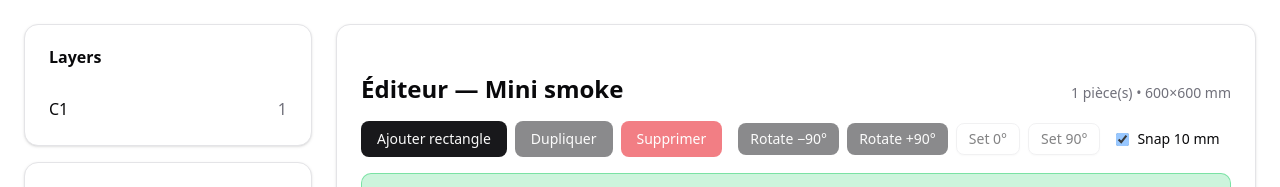
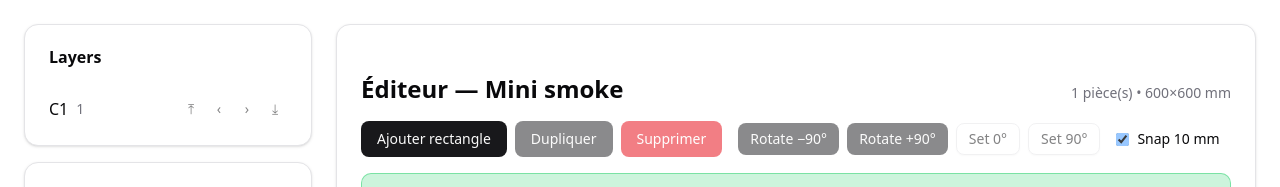
Before and after one commit to Lukeskydweller/Editeur-d-cor-, a React (Vite) app: page / in a window 1280 px wide. Shown: the top 187 px of the page. Built offline with nearby package versions, Linux system fonts and the light colour scheme; the HTML template or start-up script is replaced by a standard one.

Commit message:
feat(layers): reorder (forward/back, to front/back) via sidebar + tests (unit+RTL)

```diff
--- a/src/components/Sidebar.tsx
+++ b/src/components/Sidebar.tsx
@@ -1,4 +1,5 @@
 import { Card, CardContent, CardHeader, CardTitle } from '@/components/ui/card';
+import { Button } from '@/components/ui/button';
 import { useSceneStore } from '@/state/useSceneStore';
 
 export function Sidebar() {
@@ -7,6 +8,10 @@ export function Sidebar() {
   const setPieceMaterial = useSceneStore((s) => s.setPieceMaterial);
   const setMaterialOriented = useSceneStore((s) => s.setMaterialOriented);
   const setMaterialOrientation = useSceneStore((s) => s.setMaterialOrientation);
+  const moveLayerForward = useSceneStore((s) => s.moveLayerForward);
+  const moveLayerBackward = useSceneStore((s) => s.moveLayerBackward);
+  const moveLayerToFront = useSceneStore((s) => s.moveLayerToFront);
+  const moveLayerToBack = useSceneStore((s) => s.moveLayerToBack);
 
   // Comptages
   const layerCounts = scene.layerOrder.map((lid) => ({
@@ -29,13 +34,66 @@ export function Sidebar() {
           <CardTitle>Layers</CardTitle>
         </CardHeader>
         <CardContent>
-          <ul className="space-y-1" aria-label="layers-list">
-            {layerCounts.map((l) => (
-              <li key={l.id} className="flex items-center justify-between">
-                <span>{l.name}</span>
-                <span className="text-muted-foreground">{l.count}</span>
-              </li>
-            ))}
+          <ul className="space-y-2" aria-label="layers-list">
+            {layerCounts.map((l, idx) => {
+              const isAtBack = idx === 0;
+              const isAtFront = idx === layerCounts.length - 1;
+
+              return (
+                <li key={l.id} className="flex items-center justify-between gap-2">
+                  <div className="flex items-center gap-2 flex-1">
+                    <span>{l.name}</span>
+                    <span className="text-muted-foreground text-sm">{l.count}</span>
+                  </div>
+                  <div className="flex items-center gap-1">
+                    <Button
+                      size="icon"
+                      variant="ghost"
+                      className="h-6 w-6"
+                      disabled={isAtBack}
+                      onClick={() => moveLayerToBack(l.id)}
+                      aria-label="send-layer-to-back"
+                      title="Send to back"
+                    >
+                      ⤒
+                    </Button>
+                    <Button
+                      size="icon"
+                      variant="ghost"
+                      className="h-6 w-6"
+                      disabled={isAtBack}
+                      onClick={() => moveLayerBackward(l.id)}
+                      aria-label="send-layer-backward"
+                      title="Send backward"
+                    >
+                      ‹
+                    </Button>
+                    <Button
+                      size="icon"
+                      variant="ghost"
+                      className="h-6 w-6"
+                      disabled={isAtFront}
+                      onClick={() => moveLayerForward(l.id)}
+                      aria-label="send-layer-forward"
+                      title="Send forward"
+                    >
+                      ›
+                    </Button>
+                    <Button
+                      size="icon"
+                      variant="ghost"
+                      className="h-6 w-6"
+                      disabled={isAtFront}
+                      onClick={() => moveLayerToFront(l.id)}
+                      aria-label="send-layer-to-front"
+                      title="Send to front"
+                    >
+                      ⤓
+                    </Button>
+                  </div>
+                </li>
+              );
+            })}
           </ul>
         </CardContent>
       </Card>
--- a/src/state/useSceneStore.ts
+++ b/src/state/useSceneStore.ts
@@ -102,6 +102,10 @@ type SceneActions = {
   rotateSelected: (deltaDeg: 90 | -90) => void;
   setSelectedRotation: (deg: 0 | 90) => void;
   duplicateSelected: () => void;
+  moveLayerForward: (layerId: ID) => void;
+  moveLayerBackward: (layerId: ID) => void;
+  moveLayerToFront: (layerId: ID) => void;
+  moveLayerToBack: (layerId: ID) => void;
 };
 
 export const useSceneStore = create<SceneState & SceneActions>((set) => ({
@@ -724,4 +728,44 @@ export const useSceneStore = create<SceneState & SceneActions>((set) => ({
       draft.ui.selectedId = newIds[0];
       draft.ui.primaryId = newIds[0];
     })),
+
+  moveLayerForward: (layerId) =>
+    set(produce((draft: SceneState) => {
+      const idx = draft.scene.layerOrder.indexOf(layerId);
+      if (idx === -1 || idx === draft.scene.layerOrder.length - 1) return;
+      // Swap with next
+      [draft.scene.layerOrder[idx], draft.scene.layerOrder[idx + 1]] = [
+        draft.scene.layerOrder[idx + 1],
+        draft.scene.layerOrder[idx],
+      ];
+    })),
+
+  moveLayerBackward: (layerId) =>
+    set(produce((draft: SceneState) => {
+      const idx = draft.scene.layerOrder.indexOf(layerId);
+      if (idx === -1 || idx === 0) return;
+      // Swap with previous
+      [draft.scene.layerOrder[idx], draft.scene.layerOrder[idx - 1]] = [
+        draft.scene.layerOrder[idx - 1],
+        draft.scene.layerOrder[idx],
+      ];
+    })),
+
+  moveLayerToFront: (layerId) =>
+    set(produce((draft: SceneState) => {
+      const idx = draft.scene.layerOrder.indexOf(layerId);
+      if (idx === -1 || idx === draft.scene.layerOrder.length - 1) return;
+      // Remove and push to end
+      draft.scene.layerOrder.splice(idx, 1);
+      draft.scene.layerOrder.push(layerId);
+    })),
+
+  moveLayerToBack: (layerId) =>
+    set(produce((draft: SceneState) => {
+      const idx = draft.scene.layerOrder.indexOf(layerId);
+      if (idx === -1 || idx === 0) return;
+      // Remove and unshift to beginning
+      draft.scene.layerOrder.splice(idx, 1);
+      draft.scene.layerOrder.unshift(layerId);
+    })),
 }));
```
Also changed, not shown: 2 other files (tests, documents, lock files or other folders).
